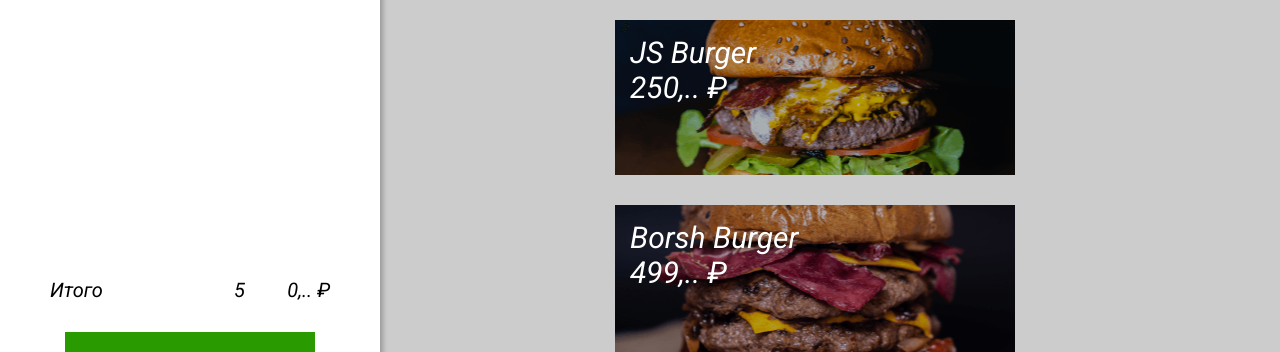
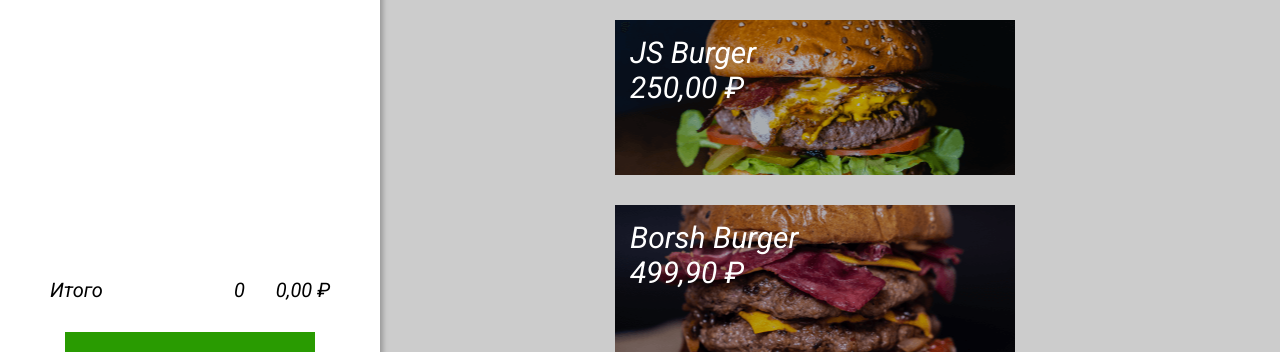
Before and after one commit to VladislavGato/mrdonalds, a React (Create React App) app: page / in a window 1280 px wide. Shown: the part 383-735 px from the top of the page. Built offline with nearby package versions, Linux system fonts and the light colour scheme.

Commit message:
Lesson 08. small updates.

```diff
--- a/src/components/functions/secondaryFunction.js
+++ b/src/components/functions/secondaryFunction.js
@@ -1,15 +1,11 @@
 export const totalPriceItems = order => order.price * order.count;
 
-// export const formatCurrency = item => item.toLocaleString('ru-RU', {style: 'currency', currency: 'RUB'});
+export const formatCurrency = value => value.toLocaleString('ru-RU', {style: 'currency', currency: 'RUB'});
 
-export const formatCurrency = item => {
-
-	let str = item.toLocaleString('ru-RU', {style: 'currency', currency: 'RUB'});
-
-	let a = str.split(',')[0];
-	let b = str.split(',')[1].slice(2);
-
-	let formatStr = a + ',..' + b;
-
-	return formatStr;
-};
+// export const formatCurrency = item => {
+// 	let str = item.toLocaleString('ru-RU', {style: 'currency', currency: 'RUB'});
+// 	let a = str.split(',')[0];
+// 	let b = str.split(',')[1].slice(2);
+// 	let formatStr = a + ',..' + b;
+// 	return formatStr;
+// };
--- a/src/components/modal/ModalItem.js
+++ b/src/components/modal/ModalItem.js
@@ -83,7 +83,7 @@ export const ModalItem = ({ openItem, setOpenItem, orders, setOrders }) => {
 				<Content>
 					<HeaderContent>
 						<div>{openItem.name}</div>
-						<div>{openItem.price}</div>
+						<div>{formatCurrency(openItem.price)}</div>
 					</HeaderContent>
           <CountItem {...counter} />
           <TotalPriceItem>
--- a/src/components/order/Order.js
+++ b/src/components/order/Order.js
@@ -55,6 +55,9 @@ export const Order = ({ orders }) => {
 	const total = orders.reduce((result, order) =>
 		totalPriceItems(order) + result, 0);
 
+	const totalCounter = orders.reduce((result, order) =>
+		order.count + result, 0);
+
 	return (
 		<OrderStyled>
 			<OrderTitle>ВАШ ЗАКАЗ</OrderTitle>
@@ -68,7 +71,7 @@ export const Order = ({ orders }) => {
 			</OrderContent>
 			<Total>
 				<span>Итого</span>
-				<span>5</span>
+				<span>{totalCounter}</span>
 				<TotalPrice>{formatCurrency(total)}</TotalPrice>
 			</Total>
 			<ButtonCheckout>Оформить</ButtonCheckout>
```
